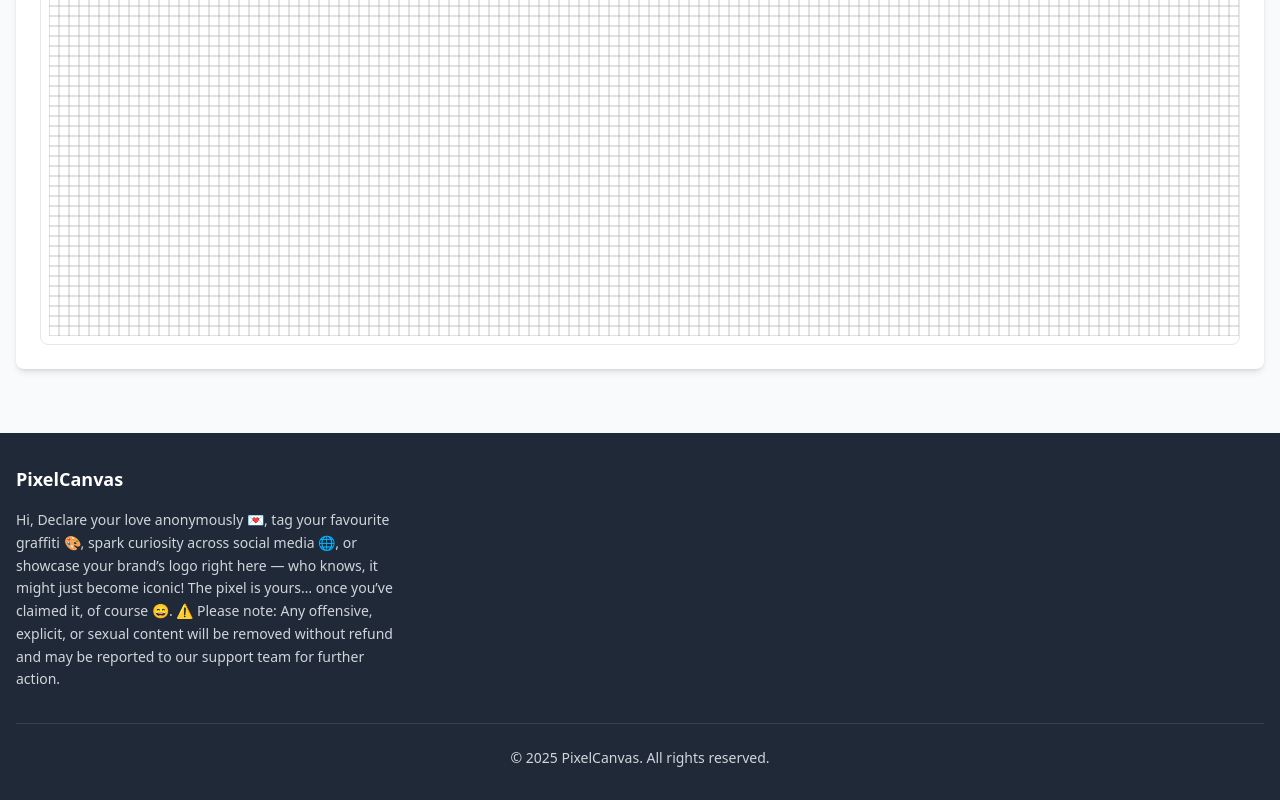
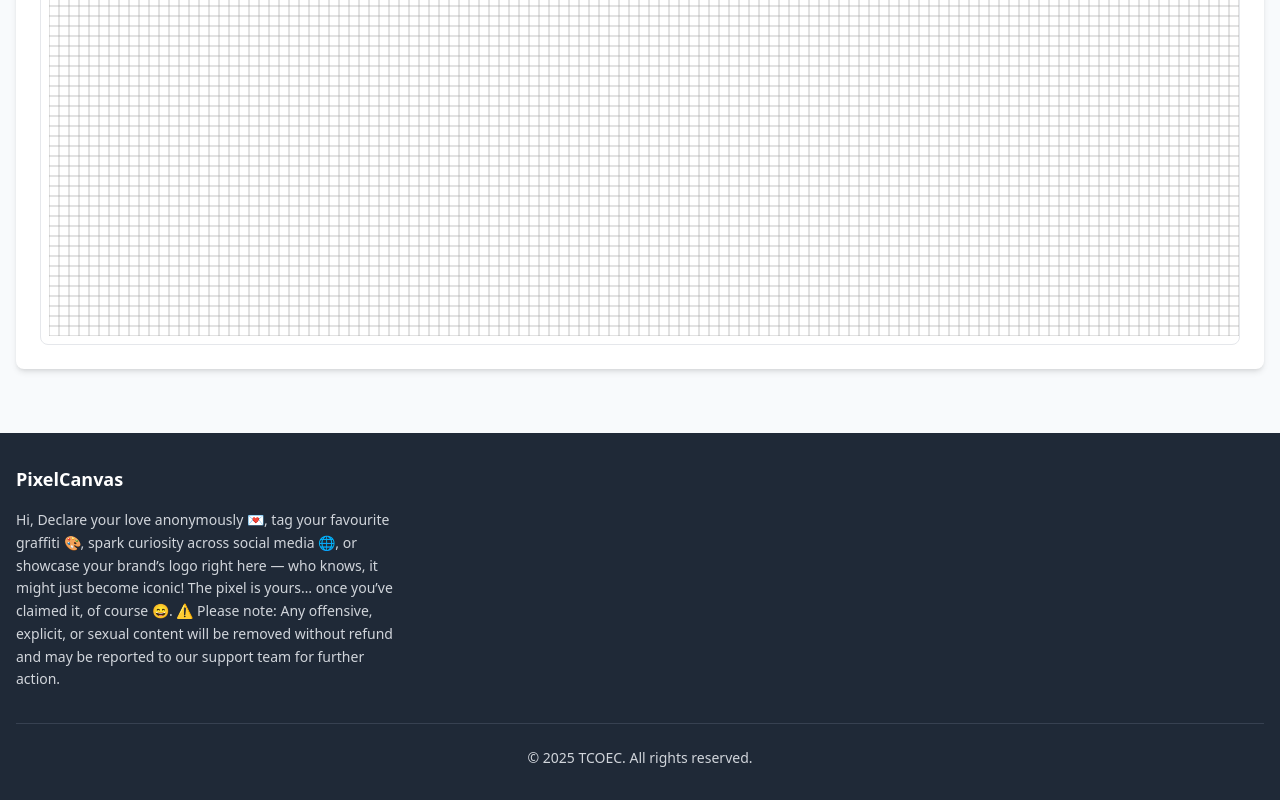
Before and after one commit to XavilordGamer1/PixelSeller1, a React (Vite) app: page /selection in a window 1280 px wide. Shown: the part 1506-2306 px from the top of the page. Built offline with nearby package versions, Linux system fonts and the light colour scheme; no server answers; the database is empty.

Commit message:
cambios menores... los derechos de autor a TCOEC.

```diff
--- a/src/components/Footer.tsx
+++ b/src/components/Footer.tsx
@@ -45,7 +45,7 @@
         </div>
 
         <div className="border-t border-gray-700 mt-8 pt-6 text-sm text-center">
-          <p>&copy; {new Date().getFullYear()} PixelCanvas. All rights reserved.</p>
+          <p>&copy; {new Date().getFullYear()} TCOEC. All rights reserved.</p>
         </div>
       </div>
     </footer>
```
